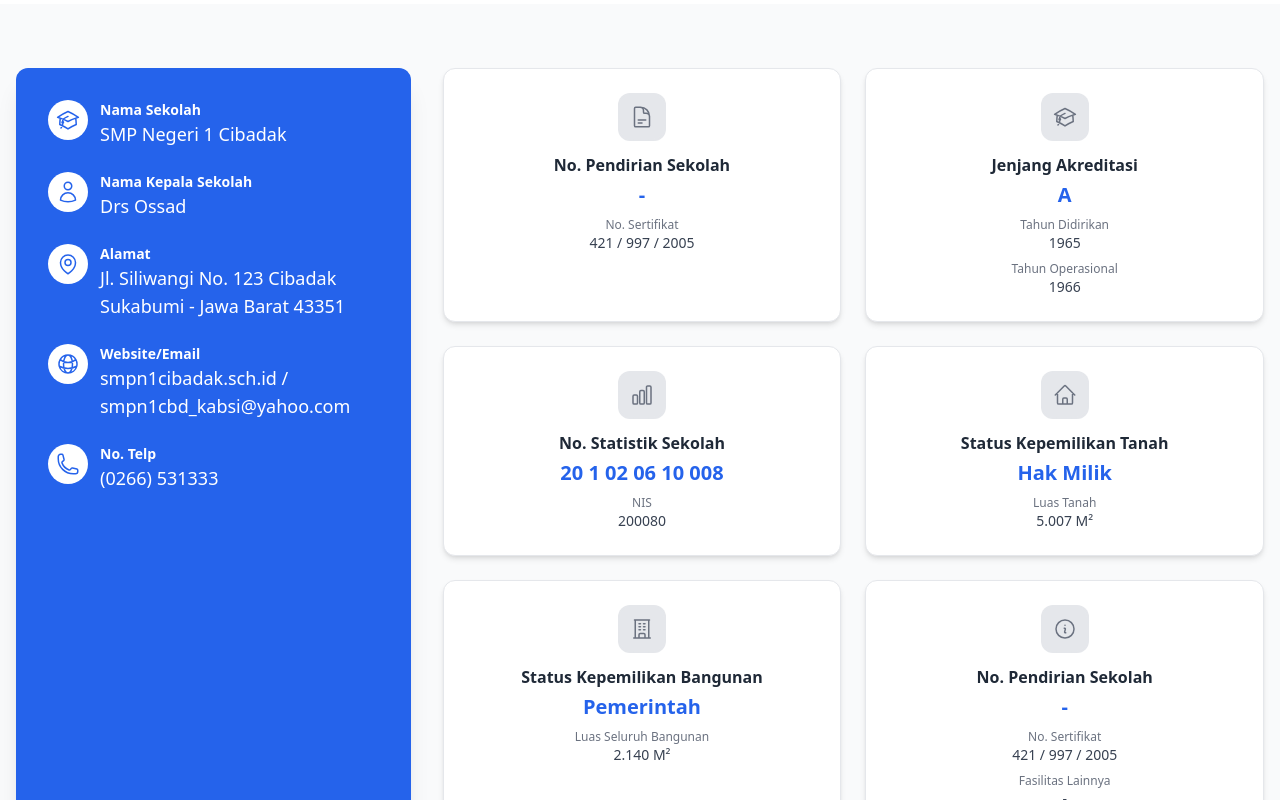
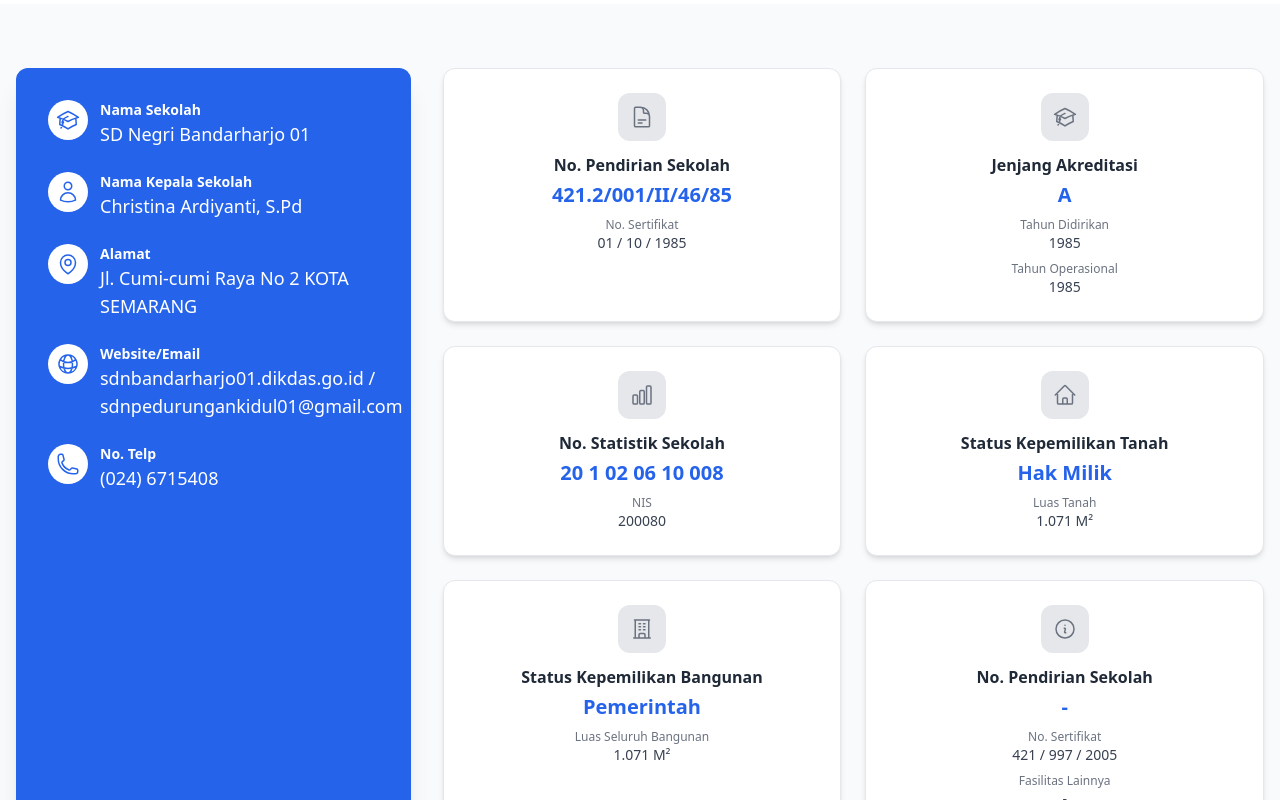
Before and after one commit to SD-Banjar-Harho-Project/FrontEnd, a React (Vite) app: page /profil in a window 1280 px wide. Shown: the part 940-1740 px from the top of the page. Built offline with nearby package versions, Linux system fonts and the light colour scheme; the HTML template or start-up script is replaced by a standard one.

Commit message:
Update ProfilPage.jsx
Update ProfilPage.jsx

```diff
--- a/src/pages/ProfilPage.jsx
+++ b/src/pages/ProfilPage.jsx
@@ -21,7 +21,7 @@ const ProfilPage = () => {
       <div
         className="relative bg-cover bg-center pt-20"
         style={{
-          backgroundImage: 'url(https://sdnbandarharjo02.dikdas.semarangkota.go.id/uploads/gallery/media/WhatsApp%20Image%202023-06-08%20at%2021.08.49.jpeg)',
+          backgroundImage: 'url(src/assets/images/gallery/sd-01.png)',
           backgroundColor: '#1a1a2e'
         }}
       >
@@ -96,27 +96,27 @@ const ProfilPage = () => {
             <InfoItem
               icon={<AcademicCapIcon className="w-6 h-6 text-blue-600" />}
               label="Nama Sekolah"
-              value="SMP Negeri 1 Cibadak"
+              value="SD Negri Bandarharjo 01"
             />
             <InfoItem
               icon={<UserIcon className="w-6 h-6 text-blue-600" />}
               label="Nama Kepala Sekolah"
-              value="Drs Ossad"
+              value="Christina Ardiyanti, S.Pd"
             />
             <InfoItem
               icon={<MapPinIcon className="w-6 h-6 text-blue-600" />}
               label="Alamat"
-              value="Jl. Siliwangi No. 123 Cibadak Sukabumi - Jawa Barat 43351"
+              value="Jl. Cumi-cumi Raya No 2 KOTA SEMARANG"
             />
             <InfoItem
               icon={<GlobeAltIcon className="w-6 h-6 text-blue-600" />}
               label="Website/Email"
-              value="smpn1cibadak.sch.id / smpn1cbd_kabsi@yahoo.com"
+              value="sdnbandarharjo01.dikdas.go.id / sdnpedurungankidul01@gmail.com"
             />
             <InfoItem
               icon={<PhoneIcon className="w-6 h-6 text-blue-600" />}
               label="No. Telp"
-              value="(0266) 531333"
+              value="(024) 6715408"
             />
           </div>
 
@@ -125,16 +125,16 @@ const ProfilPage = () => {
             <InfoCard
               icon={<DocumentTextIcon className="w-6 h-6 text-gray-500" />}
               title="No. Pendirian Sekolah"
-              value="-"
-              items={[{label: "No. Sertifikat", value: "421 / 997 / 2005"}]}
+              value="421.2/001/II/46/85"
+              items={[{label: "No. Sertifikat", value: "01 / 10 / 1985"}]}
             />
             <InfoCard
               icon={<AcademicCapIcon className="w-6 h-6 text-gray-500" />}
               title="Jenjang Akreditasi"
               value="A"
               items={[
-                {label: "Tahun Didirikan", value: "1965"},
-                {label: "Tahun Operasional", value: "1966"}
+                {label: "Tahun Didirikan", value: "1985"},
+                {label: "Tahun Operasional", value: "1985"}
               ]}
             />
             <InfoCard
@@ -147,13 +147,13 @@ const ProfilPage = () => {
               icon={<HomeIcon className="w-6 h-6 text-gray-500" />}
               title="Status Kepemilikan Tanah"
               value="Hak Milik"
-              items={[{label: "Luas Tanah", value: "5.007 M²"}]}
+              items={[{label: "Luas Tanah", value: "1.071 M²"}]}
             />
             <InfoCard
               icon={<BuildingOfficeIcon className="w-6 h-6 text-gray-500" />}
               title="Status Kepemilikan Bangunan"
               value="Pemerintah"
-              items={[{label: "Luas Seluruh Bangunan", value: "2.140 M²"}]}
+              items={[{label: "Luas Seluruh Bangunan", value: "1.071 M²"}]}
             />
             <InfoCard
               icon={<InformationCircleIcon className="w-6 h-6 text-gray-500" />}
@@ -179,7 +179,7 @@ const ProfilPage = () => {
           <div className="grid grid-cols-1 sm:grid-cols-2 lg:grid-cols-4 gap-6 max-w-6xl mx-auto">
             <div className="bg-white rounded-lg shadow-md overflow-hidden hover:shadow-xl transition transform hover:scale-105">
               <img
-                src="https://picsum.photos/seed/aula-facility/400/300"
+                src="https://inca.ac.id/wp-content/uploads/2025/05/Aula-Serbaguna-Sekolah.jpg"
                 alt="Aula Sekolah"
                 className="w-full h-48 object-cover"
               />
@@ -190,7 +190,7 @@ const ProfilPage = () => {
 
             <div className="bg-white rounded-lg shadow-md overflow-hidden hover:shadow-xl transition transform hover:scale-105">
               <img
-                src="https://picsum.photos/seed/kantin-facility/400/300"
+                src="https://awsimages.detik.net.id/community/media/visual/2022/08/28/10-tampilan-kantin-sekolah-super-keren-dijamin-bikin-iri.jpeg?w=1200"
                 alt="Kantin"
                 className="w-full h-48 object-cover"
               />
@@ -201,7 +201,7 @@ const ProfilPage = () => {
 
             <div className="bg-white rounded-lg shadow-md overflow-hidden hover:shadow-xl transition transform hover:scale-105">
               <img
-                src="https://picsum.photos/seed/building-facility/400/300"
+                src="src/assets/images/gallery/sd-01.png"
                 alt="SDN01 Banjar Harjo"
                 className="w-full h-48 object-cover"
               />
@@ -212,7 +212,7 @@ const ProfilPage = () => {
 
             <div className="bg-white rounded-lg shadow-md overflow-hidden hover:shadow-xl transition transform hover:scale-105">
               <img
-                src="https://picsum.photos/seed/field-facility/400/300"
+                src="https://sdnbandarharjo02.dikdas.semarangkota.go.id/uploads/gallery/media/WhatsApp%20Image%202022-11-30%20at%2012.52.16.jpeg"
                 alt="Halaman"
                 className="w-full h-48 object-cover"
               />
```
